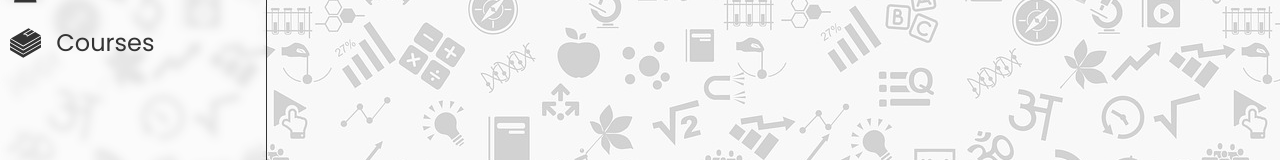
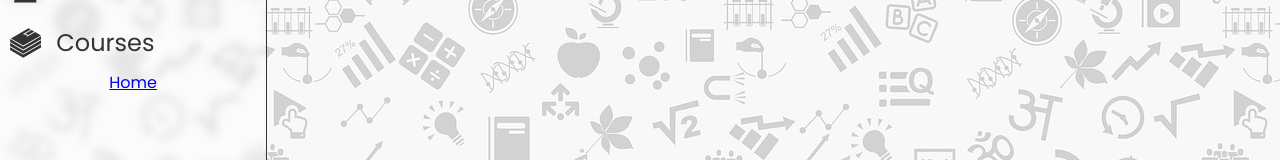
Before and after one commit to 18jad/edu-lab, a React (Create React App) app in the folder frontend/: page /admin/dashboard in a window 1280 px wide. Shown: the part 171-331 px from the top of the page. Built offline with nearby package versions, Linux system fonts and the light colour scheme; sample sign-in values are in the browser's storage.

Commit message:
[Components]: Added home button to sidebar

```diff
--- a/frontend/src/components/Sidebar.tsx
+++ b/frontend/src/components/Sidebar.tsx
@@ -79,6 +79,9 @@ const Sidebar = ({ type }: any) => {
           </Link>
         </ul>
       )}
+      <Link to='/'>
+        <span>Home</span>
+      </Link>
     </div>
   );
 };
```
